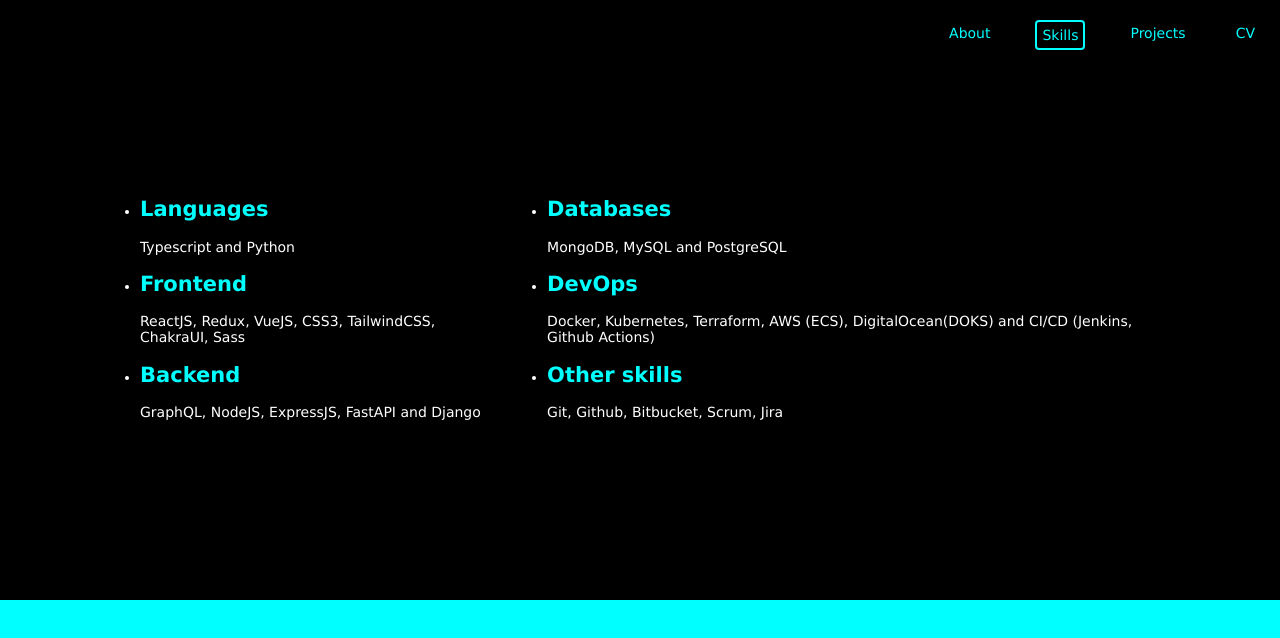
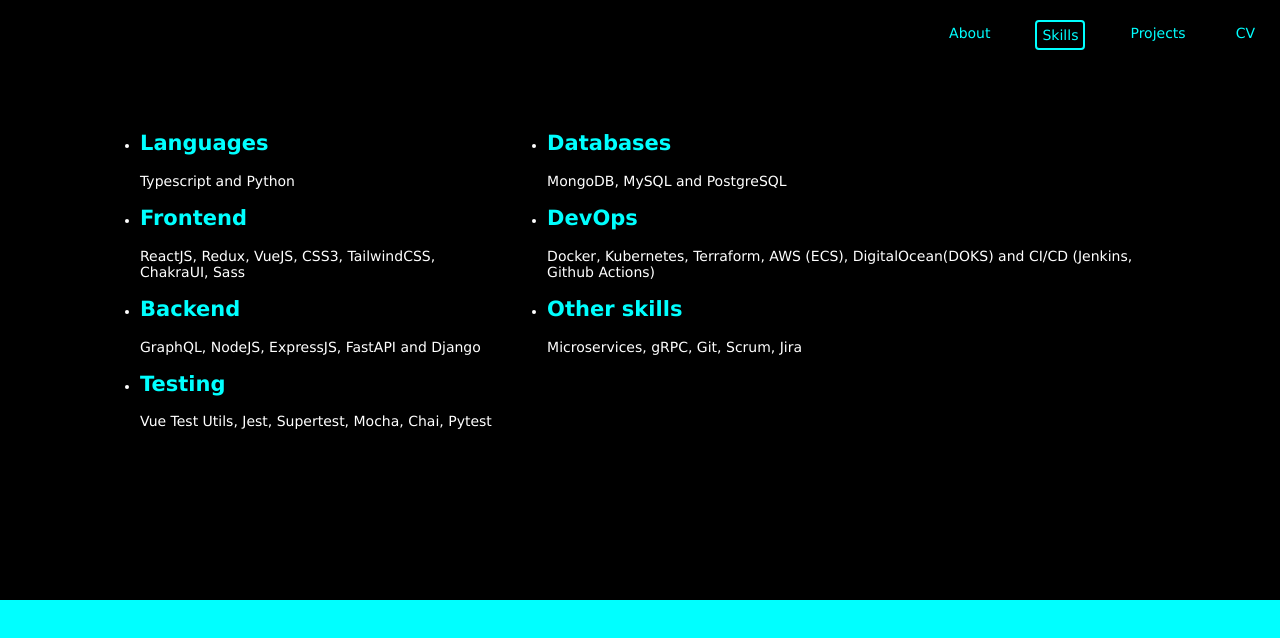
Before and after one commit to anup-an/my-portfolio, a React (Create React App) app: page /technical-skills in a window 1280 px wide. Shown: the top 638 px of the page. Built offline with nearby package versions, Linux system fonts and the light colour scheme.

Commit message:
Update skills

```diff
--- a/src/components/Skills/Skills.scss
+++ b/src/components/Skills/Skills.scss
@@ -3,7 +3,7 @@
   min-height: 50vh;
   color: white;
   padding: 80px 60px 60px 60px;
-  align-items: center;
+  align-items: flex-start;
   @media only screen and (min-width: 1080px) {
     padding: 100px;
   }
--- a/src/components/Skills/index.tsx
+++ b/src/components/Skills/index.tsx
@@ -16,6 +16,10 @@
           <h2 className="highlight-text">Backend</h2>
           GraphQL, NodeJS, ExpressJS, FastAPI and Django
         </li>
+        <li>
+          <h2 className="highlight-text">Testing</h2>
+          Vue Test Utils, Jest, Supertest, Mocha, Chai, Pytest
+        </li>
       </ul>
       <ul>
         <li>
@@ -28,7 +32,7 @@
         </li>
         <li>
           <h2 className="highlight-text">Other skills</h2>
-          Git, Github, Bitbucket, Scrum, Jira
+          Microservices, gRPC, Git, Scrum, Jira
         </li>
       </ul>
     </div>
```
